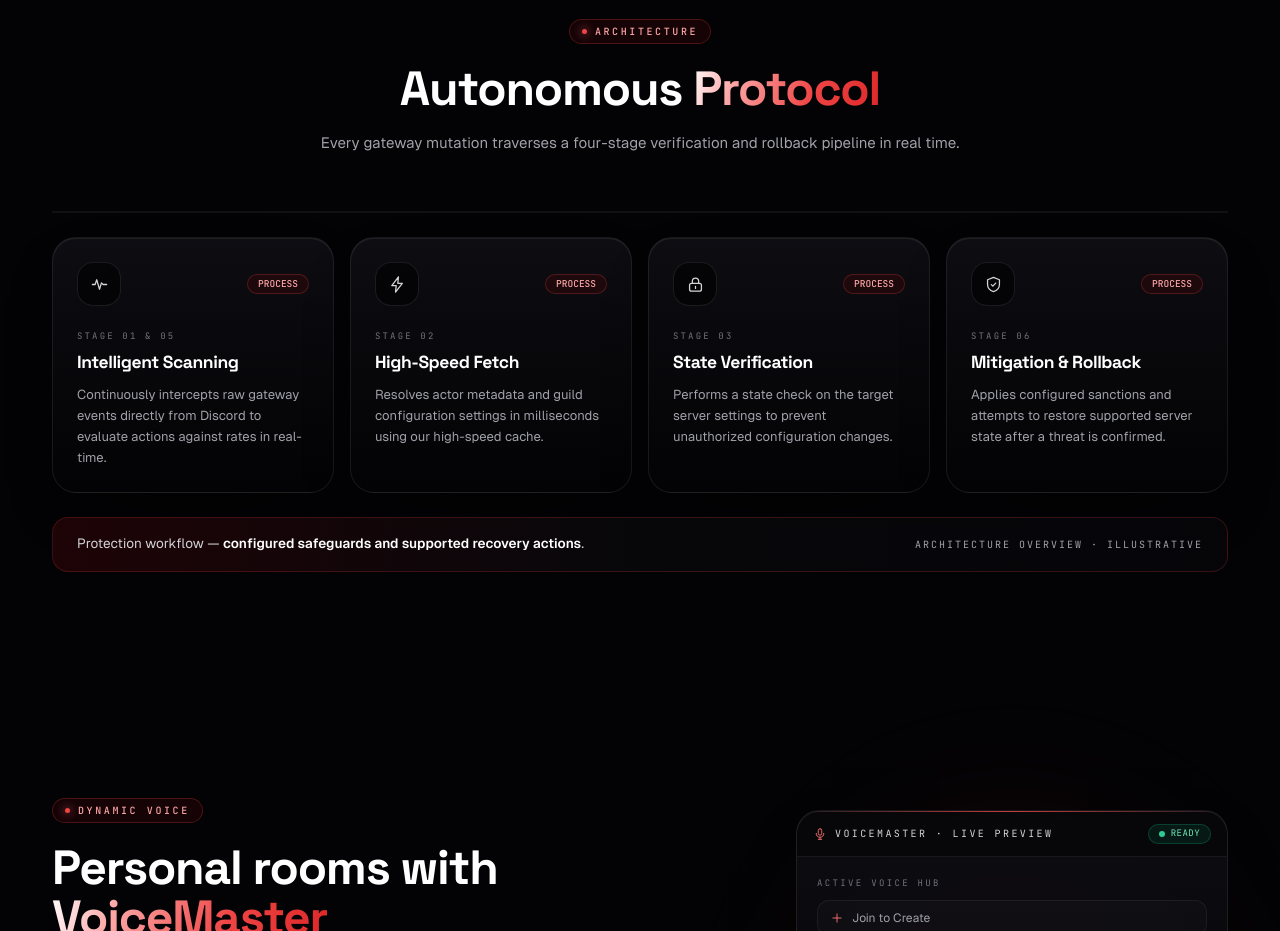
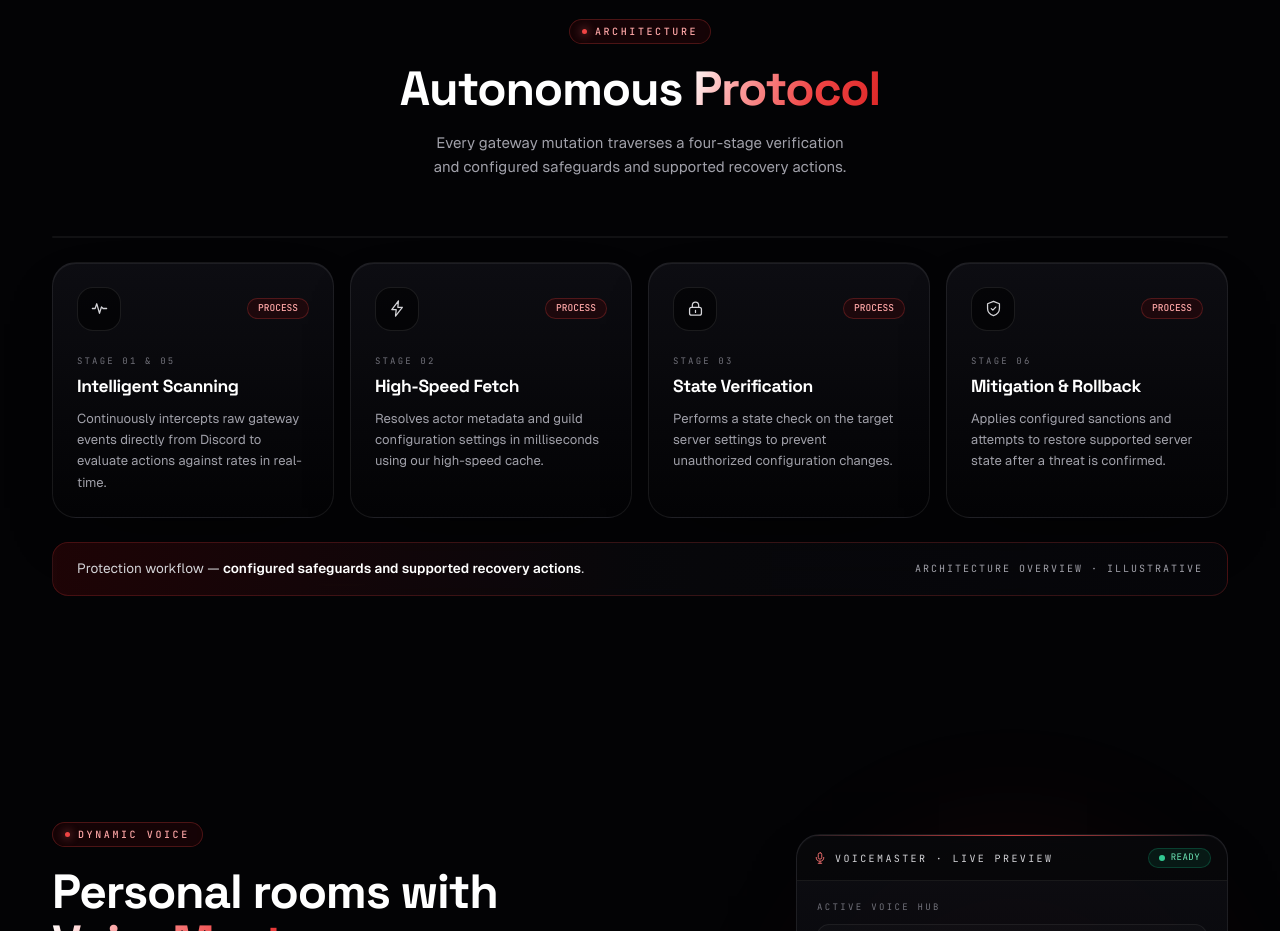
Before and after one commit to aaravgyt782013-netizen/LightCoreWs, a Next.js app: page / in a window 1280 px wide. Shown: the part 2640-3571 px from the top of the page. Built offline with nearby package versions, Linux system fonts and the light colour scheme; no server answers.

Commit message:
Remove unsupported real-time rollback claim from protocol copy

```diff
--- a/src/components/site/Protocol.tsx
+++ b/src/components/site/Protocol.tsx
@@ -21,7 +21,7 @@ export function Protocol() {
           </h2>
           <p className="mt-4 text-balance text-[15px] leading-relaxed text-zinc-400">
             Every gateway mutation traverses a four-stage verification and
-            rollback pipeline in real time.
+            configured safeguards and supported recovery actions.
           </p>
         </Reveal>
 
```
